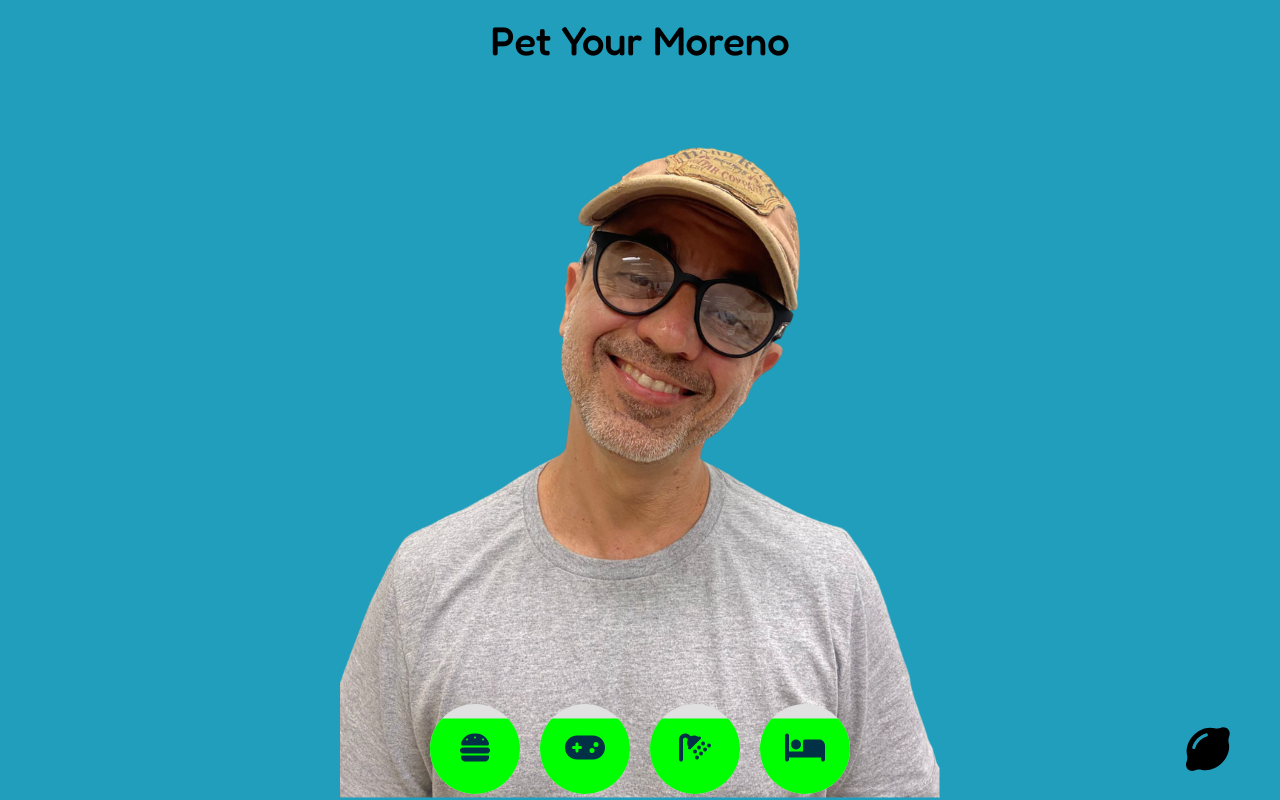
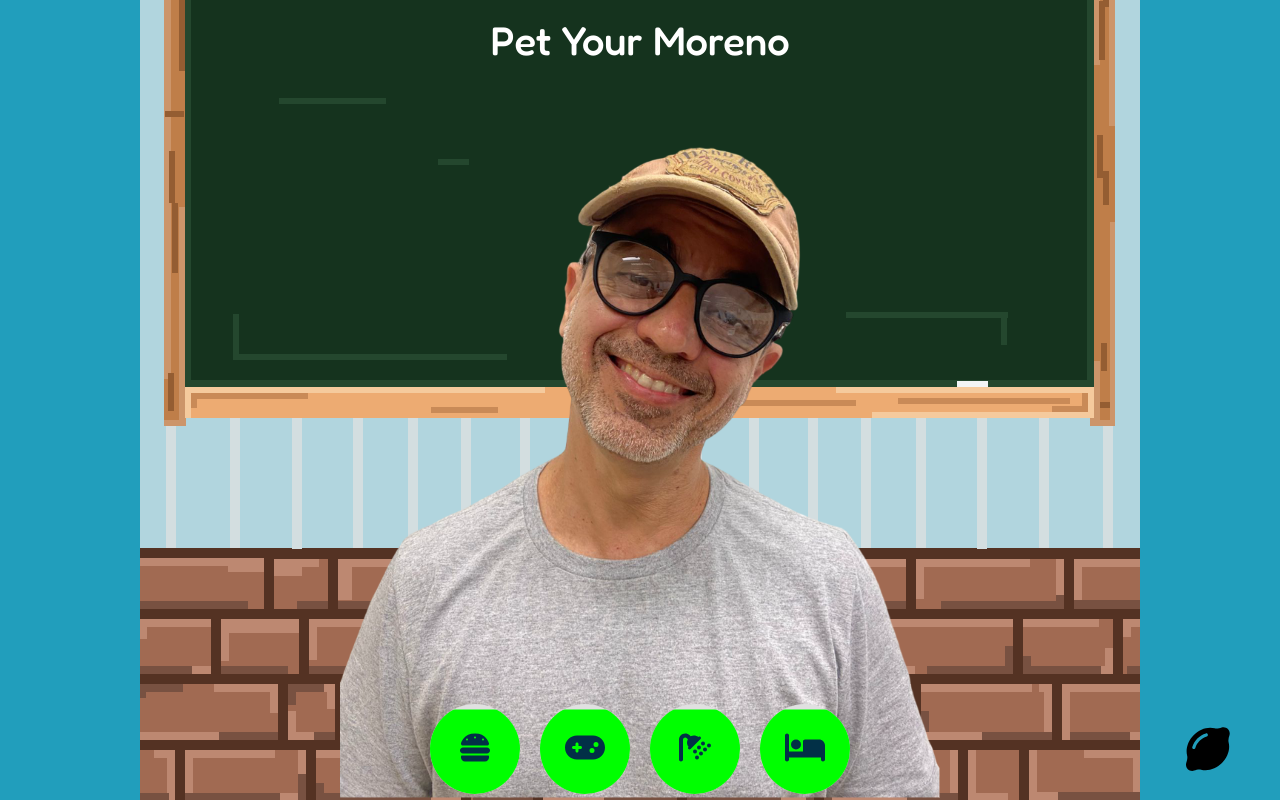
Before and after one commit to samueldebarros/petyourmoreno, a Vue app: page / in a window 1280 px wide. Built offline with nearby package versions, Linux system fonts and the light colour scheme.

Commit message:
mudança de background
nao ta pronto ainda pq depende de terceiros

```diff
--- a/src/components/Background.vue
+++ b/src/components/Background.vue
@@ -2,19 +2,42 @@
 
 import backgroundPadrao from './backgrounds/backgroundPadrao.png';
 import backgroundDormir from './backgrounds/backgroundDormir.png';
-import {computed} from vue;
+import {computed} from 'vue';
 
-/*const fundoAtual = computed(() => {
+const props = defineProps ({
+dormindo: Boolean,
+});
 
-if (ferramenta de dormir ) {
-return a variavel do background de dormir; }
-else {
-return background padrao }
-})
+const fundoAtual = computed(() =>{
+
+    return props.dormindo? backgroundDormir : backgroundPadrao
+
+});
+
 </script>
 
 <template>
 
+<div>
+    <img :src="fundoAtual" alt="Background" class="fundo">
+</div>
+
+</template>
+
+<style>
+
+.fundo{
+
+position: absolute;
+z-index: -1;
+display: flex;
+justify-items: center;
+top: 50%;
+left: 50%;
+transform: translate(-50%, -50%);
+}
 
 
-</template>
+
+
+</style>
--- a/src/components/Moreno.vue
+++ b/src/components/Moreno.vue
@@ -1,49 +1,53 @@
 <script setup>
-import { computed, ref } from "vue";
-import morenoComSono from "./morenoSprites/morenoComSono.png";
-import morenoFaminto from "./morenoSprites/morenoFaminto.png";
-import morenoQuerendoCarinho from "./morenoSprites/morenoQuerendoCarinho.png";
-import morenoFedendo from "./morenoSprites/morenoFedendo.png";
-import morenoPadrao from "./morenoSprites/morenoFeliz.png";
-import morenoMorrendo from "./morenoSprites/morenoMorrendo.png";
+import { computed } from 'vue'
+import morenoComSono from './morenoSprites/morenoComSono.png'
+import morenoFaminto from './morenoSprites/morenoFaminto.png'
+import morenoQuerendoCarinho from './morenoSprites/morenoQuerendoCarinho.png'
+import morenoFedendo from './morenoSprites/morenoFedendo.png'
+import morenoPadrao from './morenoSprites/morenoFeliz.png'
+import morenoMorrendo from './morenoSprites/morenoMorrendo.png'
 
-const morenoPet = ref(null);
-defineExpose({ morenoPet });
 
 const props = defineProps({
-  fome: Number,
-  sono: Number,
-  higiene: Number,
-  diversao: Number,
+   fome: Number,
+   sono: Number,
+   higiene: Number,
+   diversao: Number,
+})
+
+
+const spriteAtual = computed(()=> {
+
+if (props.fome<30 && props.sono<30 && props.diversao<30 && props.higiene<30 ){
+    return morenoMorrendo;
+}
+if (props.fome<30){
+    return morenoFaminto;
+}
+else if (props.sono<30){
+    return morenoComSono;
+}
+else if (props.diversao<30){
+    return morenoQuerendoCarinho;
+}
+else if (props.higiene<30){
+    return morenoFedendo;
+}
+else {
+    return morenoPadrao;
+}
+
 });
 
-const spriteAtual = computed(() => {
-  if (
-    props.fome < 30 &&
-    props.sono < 30 &&
-    props.diversao < 30 &&
-    props.higiene < 30
-  ) {
-    return morenoMorrendo;
-  }
-  if (props.fome < 30) {
-    return morenoFaminto;
-  } else if (props.sono < 30) {
-    return morenoComSono;
-  } else if (props.diversao < 30) {
-    return morenoQuerendoCarinho;
-  } else if (props.higiene < 30) {
-    return morenoFedendo;
-  } else {
-    return morenoPadrao;
-  }
-});
 </script>
 
 <template>
-  <div class="pet-sprite">
-    <img :src="spriteAtual" width="600" height="800" ref="morenoPet" />
-  </div>
+
+<div>
+
+<img :src="spriteAtual" width="600" height="800" alt="Sprite">
+
+
+</div>
+
 </template>
-
-<style></style>
--- a/src/components/Pet.vue
+++ b/src/components/Pet.vue
@@ -1,90 +1,57 @@
 <script setup>
 import PetStatus from "./PetStatus.vue";
-import Moreno from "./Moreno.vue";
+import Moreno from "./Moreno.vue"
+import Background from "./Background.vue"
+import PetActions from "./PetActions.vue";
 import { onMounted, ref } from "vue";
-import PetActions from "./PetActions.vue";
-import background from "./backgrounds/backgroundPadrao.png";
 
-const statusAtual = ref("fome");
 var sono = ref(100);
 var fome = ref(100);
 var diversao = ref(100);
 var higiene = ref(100);
 
 function menosStatus(status1, status2, status3, status4) {
-  status1.value -= 8;
-  status2.value -= 8;
-  status3.value -= 8;
-  status4.value -= 8;
-  console.log(statusAtual);
+  status1.value -= 3;
+  status2.value -= 3;
+  status3.value -= 3;
+  status4.value -= 3;
 }
-
-const actionRef = ref(null);
-const petRef = ref(null);
 
 onMounted(() => {
   setInterval(() => menosStatus(sono, fome, diversao, higiene), 3000);
+});
 
-  const actionEl = actionRef.value.actionItem;
-  const petEl = petRef.value.morenoPet;
 
-  actionEl.addEventListener("dragstart", (event) => {});
-
-  petEl.addEventListener("dragover", (event) => {
-    event.preventDefault();
-  });
-
-  petEl.addEventListener("drop", (event) => {
-    event.preventDefault();
-    if (statusAtual.value === "fome") {
-      fome.value += 20;
-    }
-    if (statusAtual.value === "diversao") {
-      diversao.value += 20;
-    }
-    if (statusAtual.value === "higiene") {
-      higiene.value += 20;
-    }
-    if (statusAtual.value === "sono") {
-      sono.value += 20;
-    }
-  });
-});
 </script>
 
 <template>
   <div class="pet-fundo">
-    <div class="background">
-      <!-- <img src="./backgrounds/backgroundPadrao.png" /> deixei comentado pra testar os status dele-->
-    </div>
     <div class="pet-title">Pet Your Moreno</div>
     <div class="pet-sprite">
-      <Moreno
-        :fome="fome"
-        :diversao="diversao"
-        :sono="sono"
-        :higiene="higiene"
-        ref="petRef"
-      ></Moreno>
+    <Moreno
+     :fome="fome"
+     :diversao="diversao"
+     :sono="sono"
+     :higiene="higiene">
+    </Moreno>
     </div>
     <div class="pet-status">
-      <PetStatus :value="fome" icon="burger" @click="statusAtual = 'fome'" />
-      <PetStatus
-        :value="diversao"
-        icon="gamepad"
-        @click="statusAtual = 'diversao'"
-      />
-      <PetStatus
-        :value="higiene"
-        icon="shower"
-        @click="statusAtual = 'higiene'"
-      />
-      <PetStatus :value="sono" icon="bed" @click="statusAtual = 'sono'" />
+      <PetStatus :value="fome" icon="burger" />
+      <PetStatus :value="diversao" icon="gamepad" />
+      <PetStatus :value="higiene" icon="shower" />
+      <PetStatus :value="sono" icon="bed" />
     </div>
-    <div>
-      <PetActions ref="actionRef" :status="statusAtual" />
+
+    <Background
+    :dormindo="bed"
+    ></Background>
+
+    <PetActions></PetActions>
+
     </div>
-  </div>
+
+
+
 </template>
 
 <style scoped>
@@ -108,6 +75,7 @@ onMounted(() => {
   font-family: "Fredoka", sans-serif;
   padding: 10px;
   font-size: 40px;
+  color:white;
 }
 
 .pet-status {
@@ -118,8 +86,8 @@ onMounted(() => {
   gap: 20px;
 }
 
-.pet-sprite {
-  position: absolute;
+.pet-sprite{
+  position:absolute;
   top: 50%;
   left: 50%;
   transform: translate(-50%, -50%);
```
